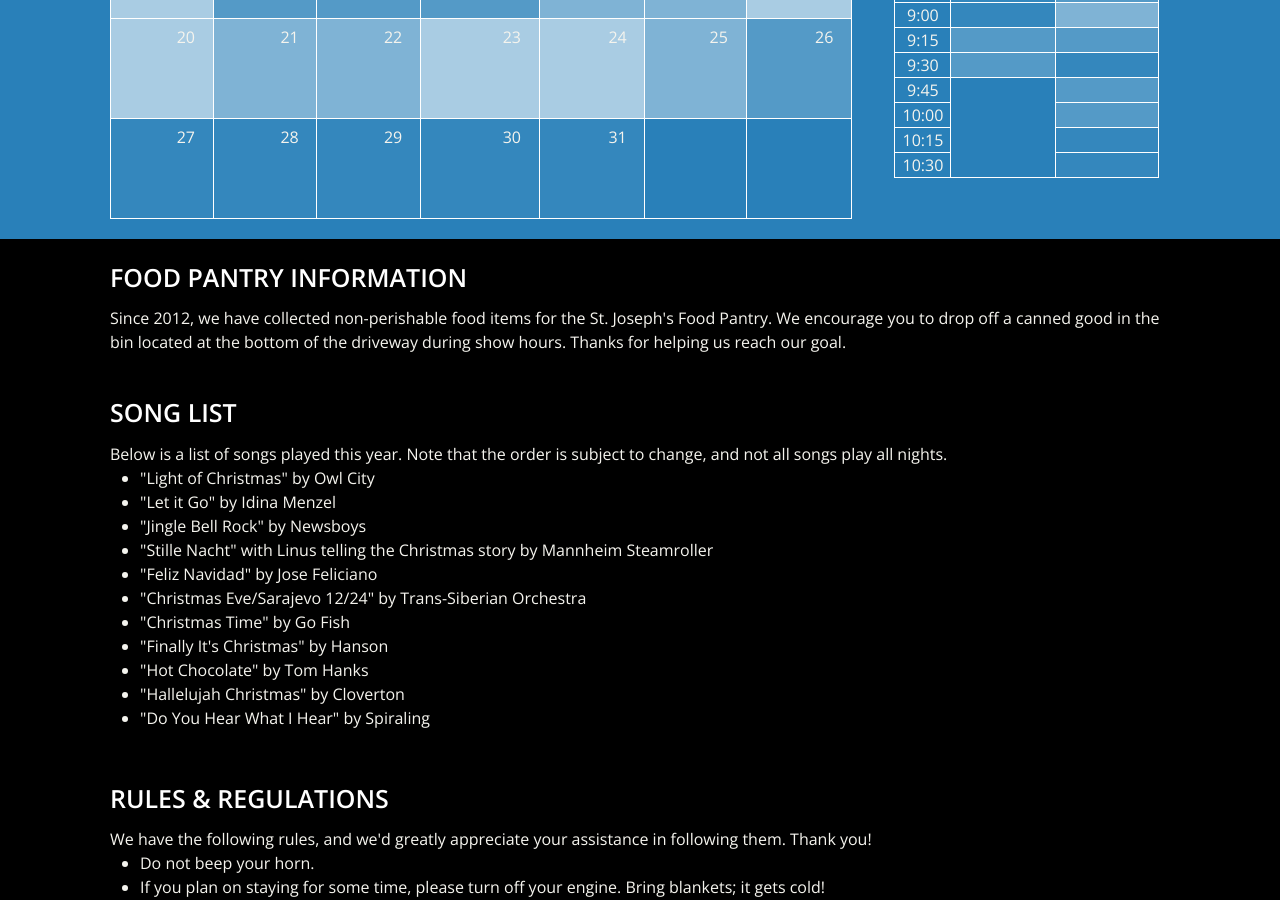
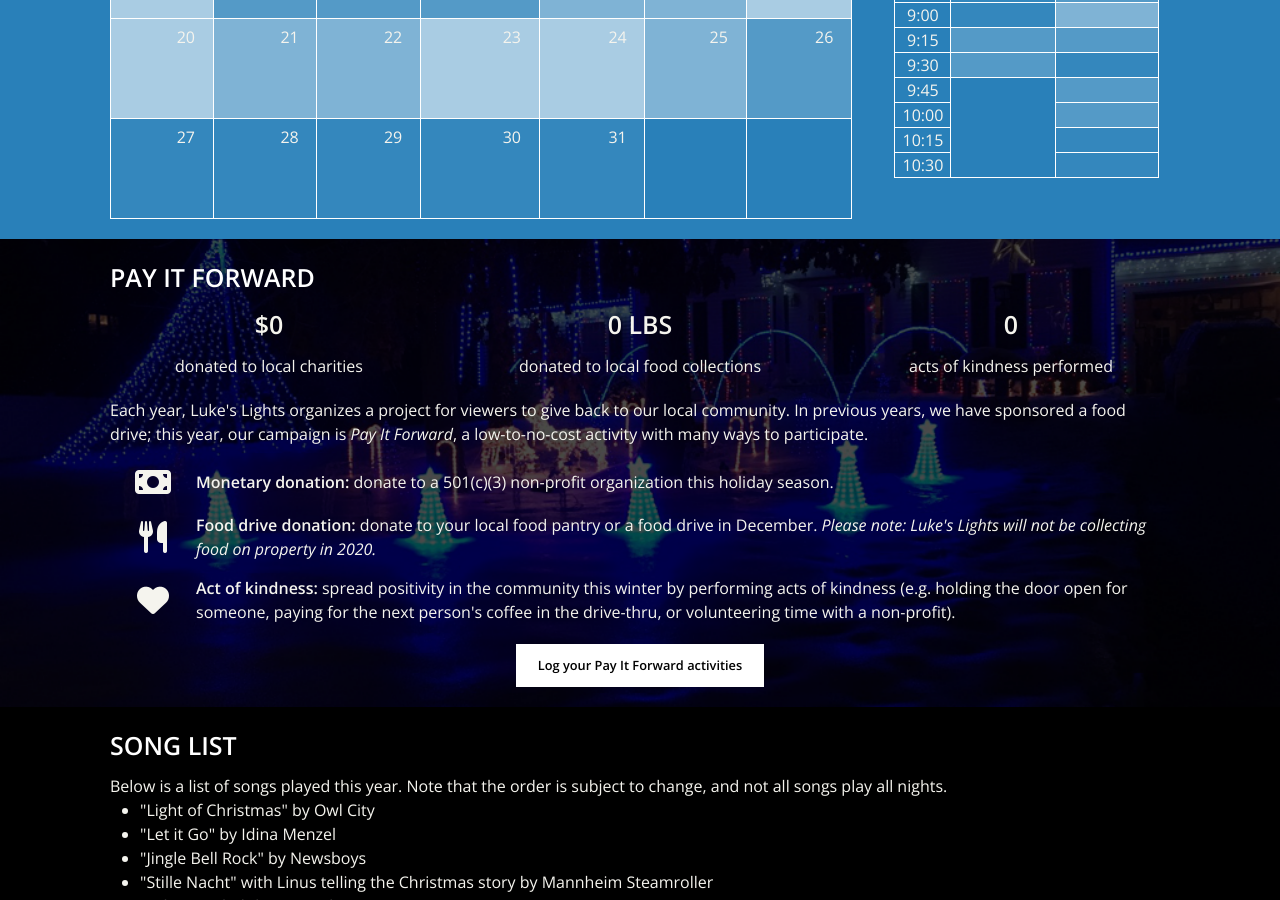
Before and after one commit to ldobson98/lukeslights, a Jekyll site: the page built from dates.html, in a window 1280 px wide and 900 px high, scrolled down 1467 px. Built offline with Jekyll 4.4.1, drawn with Linux system fonts in a browser that asks for light colours; nearby versions of some CDN libraries; some of the changed text lies outside the part shown.

Commit message:
dates changes

```diff
--- a/dates.html
+++ b/dates.html
@@ -7,7 +7,8 @@ title: Information
 	<div class="wrap">
 		<ul class="nav sep1of4">
 			<li><a href="#sec1">Dates of Operation</a></li>
-			<li><a href="#sec2">Food Pantry Information</a></li>
+			<!-- <li><a href="#sec2">Food Pantry Information</a></li> -->
+			<li><a href="#sec2">Pay It Forward Information</a></li>
 			<li><a href="#sec3">Song List</a></li>
 			<li><a href="#sec4">Rules &amp; Regulations</a></li>
 		</ul>
@@ -260,11 +261,43 @@ title: Information
 	</div>
 	</div>
 </div>
-<div class="wrap dates">
+<!-- <div class="wrap dates">
 	<h3><a name="sec2">Food Pantry Information</a></h3>
 	<p>Since 2012, we have collected non-perishable food items for the St. Joseph's Food Pantry.  We encourage you to drop off a canned good in the bin located at the bottom of the driveway
 	during show hours.  Thanks for helping us reach our goal.</p>
+</div> -->
+<div class="section pif">
+  <div class="wrap dates">
+    <h3><a name="sec2">Pay It Forward</a></h3>
+    <div class="statrow">
+      <div class="stat col1of3">
+        <h3>$<span id="pif-charitable">0</span></h3>
+        <span>donated to local charities</span>
+      </div>
+      <div class="stat col1of3">
+        <h3><span id="pif-food">0</span> lbs</h3>
+        <span>donated to local food collections</span>
+      </div>
+      <div class="stat col1of3 last-col">
+        <h3><span id="pif-aok">0</span></h3>
+        <span>acts of kindness performed</span>
+      </div>
+    </div>
+    <p>Each year, Luke's Lights organizes a project for viewers to give back to our local community.  In previous years, we have sponsored a food drive; this year, our campaign is <em>Pay It Forward</em>, a low-to-no-cost activity with many ways to participate.</p>
+    <div class="grid">
+      <i class="fas fa-money-bill"></i>
+      <div><b>Monetary donation:</b> donate to a 501(c)(3) non-profit organization this holiday season.</div>
+      <i class="fas fa-utensils"></i>
+      <div><b>Food drive donation:</b> donate to your local food pantry or a food drive in December. <em>Please note: Luke's Lights will not be collecting food on property in 2020.</em></div>
+      <i class="fas fa-heart"></i>
+      <div><b>Act of kindness:</b> spread positivity in the community this winter by performing acts of kindness (e.g. holding the door open for someone, paying for the next person's coffee in the drive-thru, or volunteering time with a non-profit).</div>
+    </div>
+    <div class="buttonrow">
+      <a class="button" href="https://docs.google.com/forms/d/e/1FAIpQLSeo_FZm2W_NWs2kBejy74cTiMX-i49Mq7zTlFk1Cju4vphP_w/viewform" target="_blank">Log your Pay It Forward activities</a>
+    </div>
+  </div>
 </div>
+
 <div class="wrap dates">
 	<h3><a name="sec3">Song List</a></h3>
 	<!--<p>Below is a list of songs, in the order in which they're played.</p>-->
@@ -299,3 +332,58 @@ title: Information
 				<a href="https://www.facebook.com/pages/Lukes-Lights/283917108313844" target="_blank">post on our Facebook page!</a>  After you've seen the show, please take the poll on our <a href="/">home page</a> to tell us which song you liked the most!</li>
 	</ul>
 </div>
+
+<script type="text/javascript">
+var xhttp = new XMLHttpRequest();
+xhttp.onreadystatechange = function() {
+    if (this.readyState == 4 && this.status == 200) {
+        updateCharitable(this);
+    }
+};
+xhttp.open("GET", "https://spreadsheets.google.com/feeds/cells/1WIDA3OZ65ON64HNdArLRYPjiI9gwFp1qS9M0Pg12nK0/2/public/full/R1C2", true);
+xhttp.send();
+
+function updateCharitable(xml) {
+    var xmlDoc = xml.responseXML;
+    var x = xmlDoc.getElementsByTagName('gs:cell')[0];
+    var y = x.childNodes[0];
+    document.getElementById("pif-charitable").innerHTML =
+    y.nodeValue.toString().replace(/\B(?=(\d{3})+(?!\d))/g, ",");
+}
+</script>
+<script type="text/javascript">
+var xhttp = new XMLHttpRequest();
+xhttp.onreadystatechange = function() {
+    if (this.readyState == 4 && this.status == 200) {
+        updateFood(this);
+    }
+};
+xhttp.open("GET", "https://spreadsheets.google.com/feeds/cells/1WIDA3OZ65ON64HNdArLRYPjiI9gwFp1qS9M0Pg12nK0/2/public/full/R2C2", true);
+xhttp.send();
+
+function updateFood(xml) {
+    var xmlDoc = xml.responseXML;
+    var x = xmlDoc.getElementsByTagName('gs:cell')[0];
+    var y = x.childNodes[0];
+    document.getElementById("pif-food").innerHTML =
+    y.nodeValue.toString().replace(/\B(?=(\d{3})+(?!\d))/g, ",");
+}
+</script>
+<script type="text/javascript">
+var xhttp = new XMLHttpRequest();
+xhttp.onreadystatechange = function() {
+    if (this.readyState == 4 && this.status == 200) {
+        updateAOK(this);
+    }
+};
+xhttp.open("GET", "https://spreadsheets.google.com/feeds/cells/1WIDA3OZ65ON64HNdArLRYPjiI9gwFp1qS9M0Pg12nK0/2/public/full/R3C2", true);
+xhttp.send();
+
+function updateAOK(xml) {
+    var xmlDoc = xml.responseXML;
+    var x = xmlDoc.getElementsByTagName('gs:cell')[0];
+    var y = x.childNodes[0];
+    document.getElementById("pif-aok").innerHTML =
+    y.nodeValue.toString().replace(/\B(?=(\d{3})+(?!\d))/g, ",");
+}
+</script>
--- a/index_dec_PIF.html
+++ b/index_dec_PIF.html
@@ -72,7 +72,7 @@ title: Home
       <i class="fas fa-money-bill"></i>
       <div><b>Monetary donation:</b> donate to a 501(c)(3) non-profit organization this holiday season.</div>
       <i class="fas fa-utensils"></i>
-      <div><b>Food drive donation:</b> donate to a food drive or your local food pantry in December. <em>Luke's Lights will not be collecting food on property this year.</em></div>
+      <div><b>Food drive donation:</b> donate to your local food pantry or a food drive in December. <em>Please note: Luke's Lights will not be collecting food on property in 2020.</em></div>
       <i class="fas fa-heart"></i>
       <div><b>Act of kindness:</b> spread positivity in the community this winter by performing acts of kindness (e.g. holding the door open for someone, paying for the next person's coffee in the drive-thru, or volunteering time with a non-profit).</div>
     </div>
```
